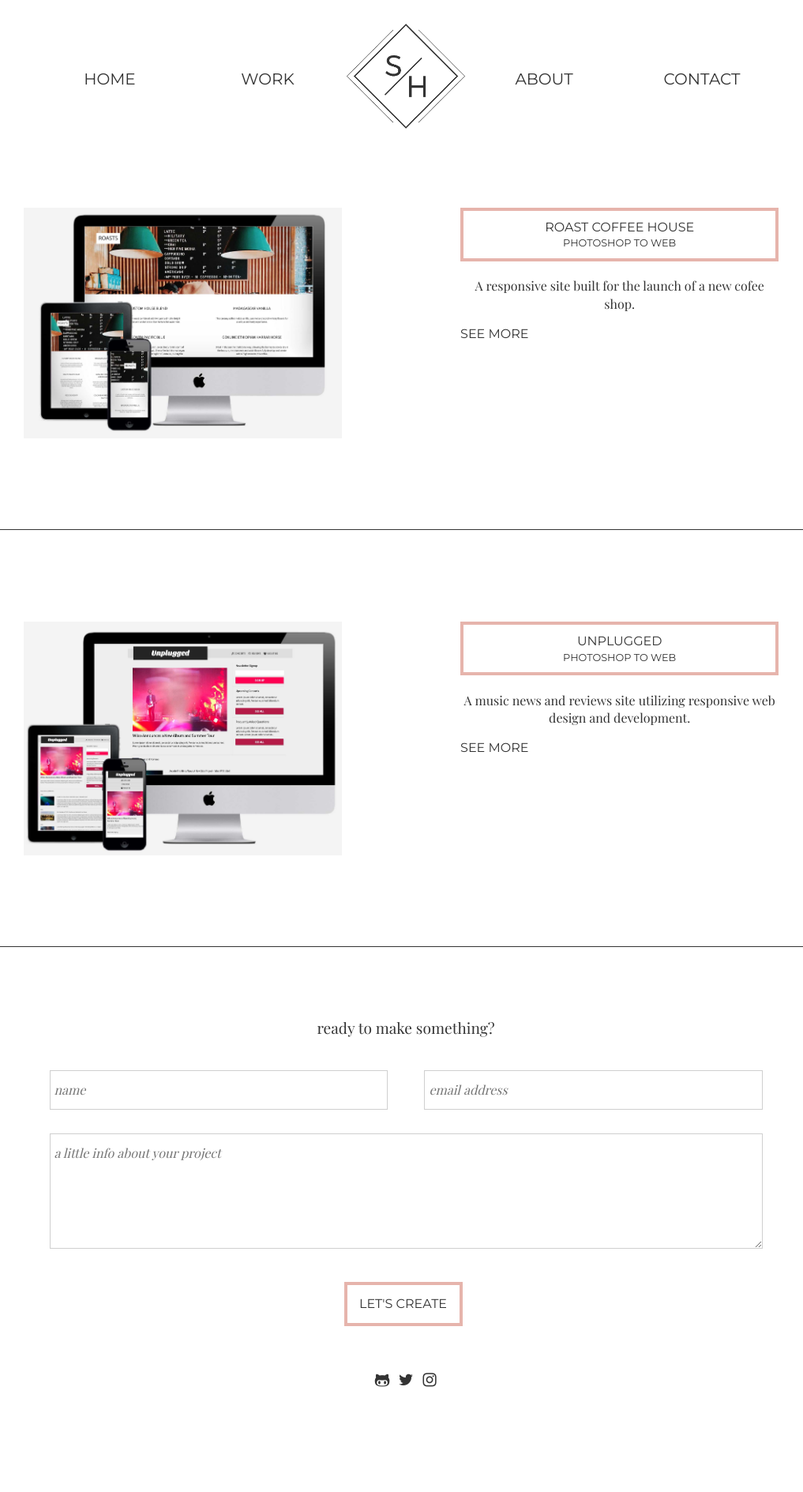
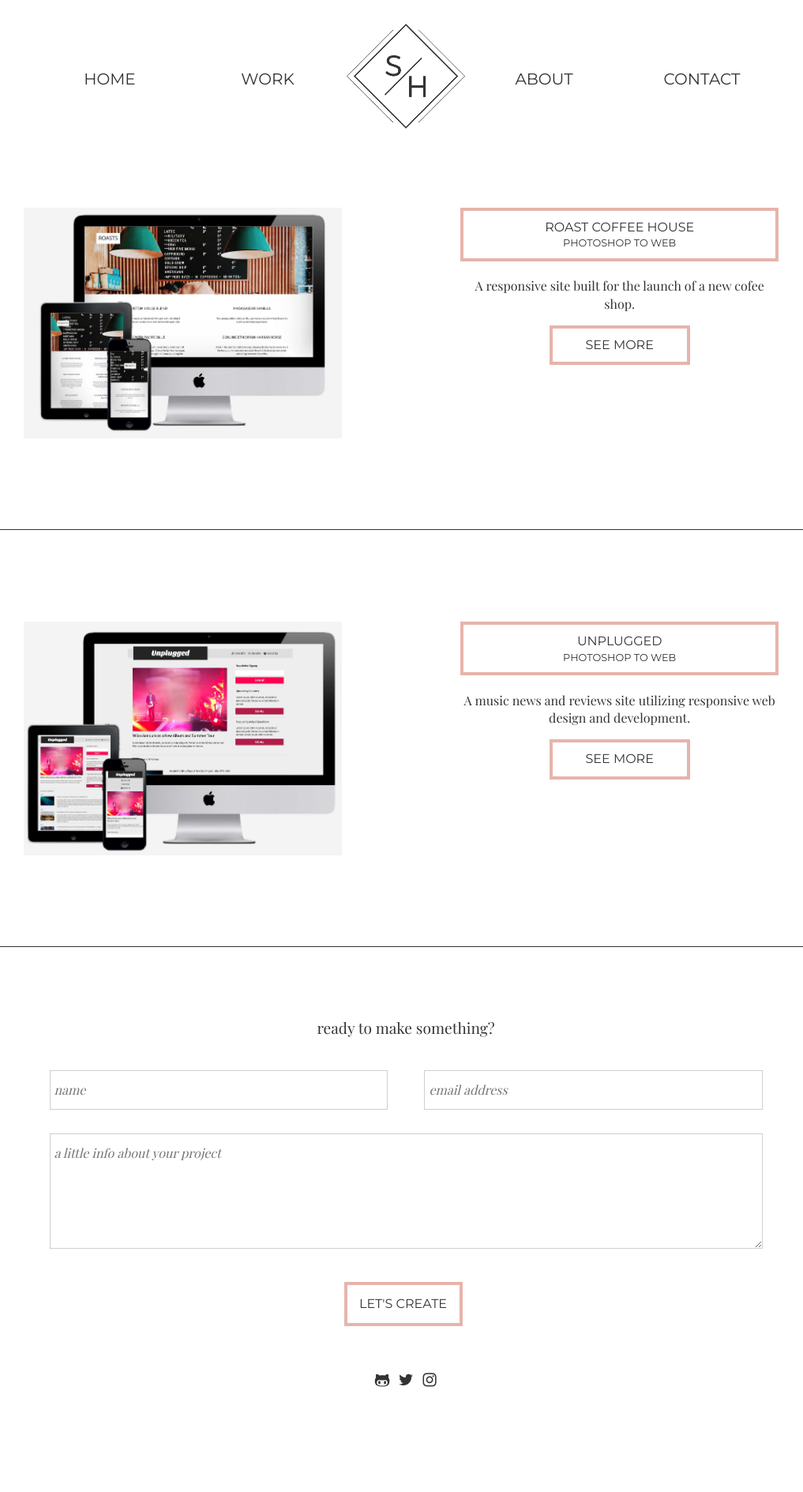
Before and after one commit to skiddhubbard/skiddhubbard.github.io, a Jekyll site: the page built from work.html, in a window 1280 px wide. Shown: the whole page at 79% size, without its empty margins (126-1143 px from the left). Built offline with Jekyll 4.4.1, drawn with Linux system fonts in a browser that asks for light colours.

Commit message:
fixed more button class

```diff
--- a/_sass/site/_base.scss
+++ b/_sass/site/_base.scss
@@ -729,7 +729,7 @@ input {
   text-decoration: underline;
 }
 
-.more-button h1 {
+.more-button {
    width: 150px;
    border: solid 4px #e6b4ac;
    margin: 3% auto 10%;
--- a/work.html
+++ b/work.html
@@ -13,7 +13,7 @@ layout: default
         <p>A responsive site built for the launch of a new cofee shop.</p>
       </div>
       <a href="http://sarahkiddhubbard.com/roast">
-        <h1 class="more-button>">See More</h1>
+        <h1 class="more-button">See More</h1>
       </a>
     </div>
   </div>
@@ -28,7 +28,7 @@ layout: default
         <p>A music news and reviews site utilizing responsive web design and development.</p>
       </div>
       <a href="http://sarahkiddhubbard.com/unplugged">
-        <h1 class="more-button>">See More</h1>
+        <h1 class="more-button">See More</h1>
       </a>
     </div>
   </div>
```
